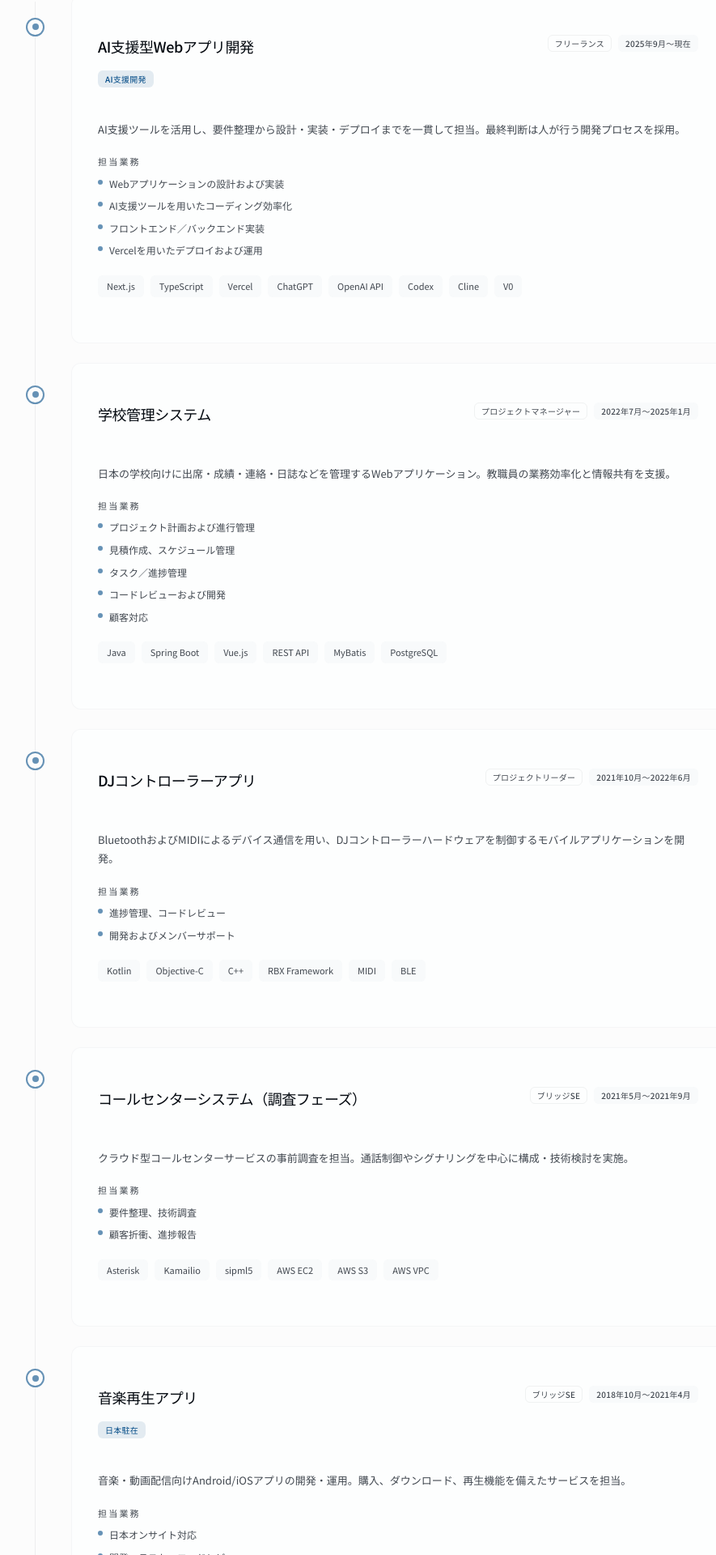
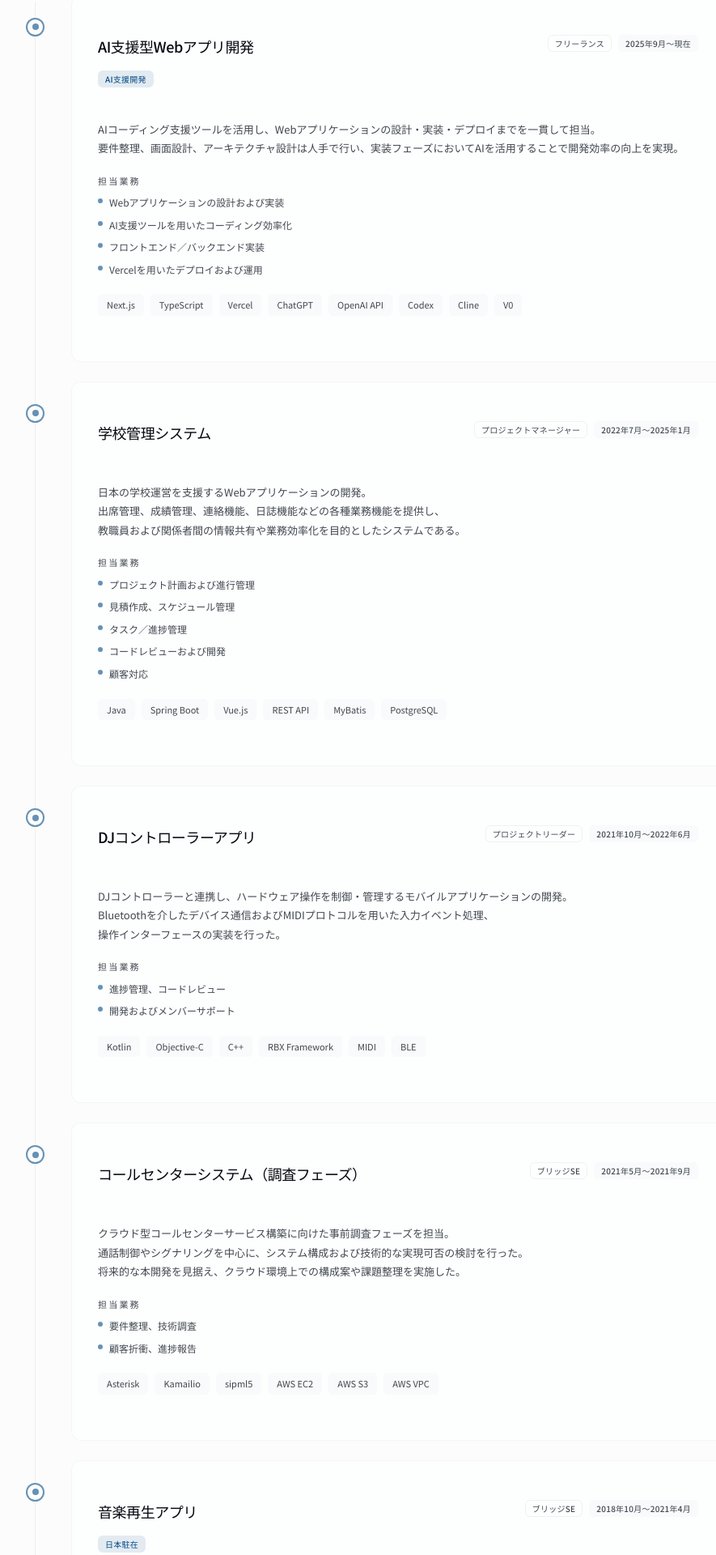
Before and after one commit to hung-fq/hung-portfolio, a Next.js app: page /experience in a window 1280 px wide. Shown: the part 348-2268 px from the top of the page at 81% size, without its empty margins (176-1061 px from the left). Built offline with nearby package versions, Linux system fonts and the light colour scheme.

Commit message:
Update projects content, fix UI, add CV

```diff
--- a/components/experience-timeline.tsx
+++ b/components/experience-timeline.tsx
@@ -166,7 +166,9 @@ export function ExperienceTimeline() {
                 )}
               </CardHeader>
               <CardContent className="space-y-5 px-6 pb-6 md:px-8 md:pb-8">
-                <p className="text-[13px] leading-[1.8] text-muted-foreground">{t(project.descriptionKey)}</p>
+                <p className="text-[13px] leading-[1.8] text-muted-foreground whitespace-pre-line">
+                  {t(project.descriptionKey)}
+                </p>
                 {project.tasksKeys && (
                   <div className="space-y-2">
                     <p className="text-[11px] font-medium tracking-[0.2em] uppercase text-muted-foreground">
--- a/components/hero-section.tsx
+++ b/components/hero-section.tsx
@@ -25,7 +25,7 @@ export function HeroSection() {
           <p className="max-w-lg text-base md:text-lg leading-[1.8] text-muted-foreground opacity-0 animate-fade-up animation-delay-100">
             {t("hero.description")}
           </p>
-          <div className="flex items-center justify-center rounded-2xl border border-border/40 bg-secondary/20 p-3 opacity-0 animate-fade-up animation-delay-150">
+          <div className="flex items-center justify-center rounded-2xl border border-border/40 bg-secondary/20 p-2 opacity-0 animate-fade-up animation-delay-150">
             <img
               src="/CV/Leo%20nui.jpg"
               alt="Leo nui"
--- a/components/profile-section.tsx
+++ b/components/profile-section.tsx
@@ -1,7 +1,7 @@
 "use client"
 
 import { Card, CardContent } from "@/components/ui/card"
-import { User, Calendar, MapPin, Briefcase } from "lucide-react"
+import { User, Calendar, MapPin, Mail, Briefcase } from "lucide-react"
 import { useLanguage } from "@/contexts/language-context"
 
 export function ProfileSection() {
@@ -11,7 +11,7 @@ export function ProfileSection() {
     { icon: User, label: t("profile.nationality"), value: t("profile.nationality.value") },
     { icon: Calendar, label: t("profile.age"), value: "36" },
     { icon: MapPin, label: t("profile.location"), value: t("profile.location.value") },
-    { icon: Briefcase, label: t("profile.portfolio"), value: "hungfq.vercel.app" },
+    { icon: Mail, label: t("profile.email"), value: t("profile.email.value") },
   ]
 
   const experienceItems = [
--- a/contexts/language-context.tsx
+++ b/contexts/language-context.tsx
@@ -30,6 +30,8 @@ const translations: Record<Language, Record<string, string>> = {
     "profile.age": "年齢",
     "profile.location": "所在地",
     "profile.location.value": "ベトナム・ホーチミン市",
+    "profile.email": "メール",
+    "profile.email.value": "hungfq@gmail.com",
     "profile.experience": "経験概要",
     "profile.years.dev": "年 ソフトウェア開発",
     "profile.years.bse": "年 ブリッジSE",
@@ -93,7 +95,7 @@ const translations: Record<Language, Record<string, string>> = {
     "project.freelance.role": "フリーランス",
     "project.freelance.period": "2025年9月〜現在",
     "project.freelance.description":
-      "AI支援ツールを活用し、要件整理から設計・実装・デプロイまでを一貫して担当。最終判断は人が行う開発プロセスを採用。",
+      "AIコーディング支援ツールを活用し、Webアプリケーションの設計・実装・デプロイまでを一貫して担当。\n要件整理、画面設計、アーキテクチャ設計は人手で行い、実装フェーズにおいてAIを活用することで開発効率の向上を実現。",
     "project.freelance.tasks.1": "Webアプリケーションの設計および実装",
     "project.freelance.tasks.2": "AI支援ツールを用いたコーディング効率化",
     "project.freelance.tasks.3": "フロントエンド／バックエンド実装",
@@ -103,7 +105,7 @@ const translations: Record<Language, Record<string, string>> = {
     "project.school.role": "プロジェクトマネージャー",
     "project.school.period": "2022年7月〜2025年1月",
     "project.school.description":
-      "日本の学校向けに出席・成績・連絡・日誌などを管理するWebアプリケーション。教職員の業務効率化と情報共有を支援。",
+      "日本の学校運営を支援するWebアプリケーションの開発。\n出席管理、成績管理、連絡機能、日誌機能などの各種業務機能を提供し、\n教職員および関係者間の情報共有や業務効率化を目的としたシステムである。",
     "project.school.tasks.1": "プロジェクト計画および進行管理",
     "project.school.tasks.2": "見積作成、スケジュール管理",
     "project.school.tasks.3": "タスク／進捗管理",
@@ -114,7 +116,7 @@ const translations: Record<Language, Record<string, string>> = {
     "project.dj.role": "プロジェクトリーダー",
     "project.dj.period": "2021年10月〜2022年6月",
     "project.dj.description":
-      "BluetoothおよびMIDIによるデバイス通信を用い、DJコントローラーハードウェアを制御するモバイルアプリケーションを開発。",
+      "DJコントローラーと連携し、ハードウェア操作を制御・管理するモバイルアプリケーションの開発。\nBluetoothを介したデバイス通信およびMIDIプロトコルを用いた入力イベント処理、\n操作インターフェースの実装を行った。",
     "project.dj.tasks.1": "進捗管理、コードレビュー",
     "project.dj.tasks.2": "開発およびメンバーサポート",
 
@@ -122,7 +124,7 @@ const translations: Record<Language, Record<string, string>> = {
     "project.callcenter.role": "ブリッジSE",
     "project.callcenter.period": "2021年5月〜2021年9月",
     "project.callcenter.description":
-      "クラウド型コールセンターサービスの事前調査を担当。通話制御やシグナリングを中心に構成・技術検討を実施。",
+      "クラウド型コールセンターサービス構築に向けた事前調査フェーズを担当。\n通話制御やシグナリングを中心に、システム構成および技術的な実現可否の検討を行った。\n将来的な本開発を見据え、クラウド環境上での構成案や課題整理を実施した。",
     "project.callcenter.tasks.1": "要件整理、技術調査",
     "project.callcenter.tasks.2": "顧客折衝、進捗報告",
 
@@ -130,7 +132,7 @@ const translations: Record<Language, Record<string, string>> = {
     "project.music.role": "ブリッジSE",
     "project.music.period": "2018年10月〜2021年4月",
     "project.music.description":
-      "音楽・動画配信向けAndroid/iOSアプリの開発・運用。購入、ダウンロード、再生機能を備えたサービスを担当。",
+      "音楽・動画配信を提供するモバイルアプリケーション（Android／iOS）の開発・運用。\nコンテンツの購入、ダウンロード、再生機能を備え、ユーザー向けサービスとして提供されている。\n既存機能の保守・改善および新機能追加を担当した。",
     "project.music.tasks.1": "日本オンサイト対応",
     "project.music.tasks.2": "開発、テスト、コードレビュー",
     "project.music.tasks.3": "顧客対応",
@@ -139,7 +141,7 @@ const translations: Record<Language, Record<string, string>> = {
     "project.container.role": "PL / BSE",
     "project.container.period": "2018年3月〜2018年10月",
     "project.container.description":
-      "RancherとDockerを統合し、プロジェクト・ホスト・スタックなどのリソースを一元管理するWebシステムを構築。",
+      "ユーザーリクエストデータをもとに、Rancherサーバーと連携し、\nプロジェクト、ホスト、スタック、アカウント等のコンテナ関連リソースを\n一元的に作成・管理するWebサービスの構築を行った。",
     "project.container.tasks.1": "タスク・進捗管理",
     "project.container.tasks.2": "調査、テスト、コードレビュー",
     "project.container.tasks.3": "顧客対応",
@@ -148,7 +150,7 @@ const translations: Record<Language, Record<string, string>> = {
     "project.api.role": "ブリッジSE",
     "project.api.period": "2017年4月〜2018年2月",
     "project.api.description":
-      "AWSとNTT ECLを連携し、クラウドリソースを制御・管理するWebサービスを開発。",
+      "ユーザーリクエストデータをもとに、AWS、NTT ECLなどのクラウドサービス提供事業者と連携し、\n各種クラウドリソースを制御・連携するWebサービスの開発を行った。\n外部サービスとのAPI連携を通じて、クラウド環境上でのリソース操作および管理を実現した。",
     "project.api.tasks.1": "タスク・進捗管理",
     "project.api.tasks.2": "開発、テスト、コードレビュー",
     "project.api.tasks.3": "顧客対応",
@@ -157,7 +159,7 @@ const translations: Record<Language, Record<string, string>> = {
     "project.disaster.role": "開発者",
     "project.disaster.period": "2015年4月〜2016年11月",
     "project.disaster.description":
-      "災害時に安否情報の登録・検索を可能にするコミュニティ向けアプリケーションを設計・開発。",
+      "災害（地震、嵐等）発生時にインターネット接続が困難な状況を想定し、人々が政府サーバーに安否情報を登録・検索できる\nコミュニティ向けアプリケーションの開発を行った。\n非常時における安否情報の共有を目的とし、\n社会インフラを補完するシステムとしての役割を担う。",
     "project.disaster.tasks.1": "開発",
     "project.disaster.tasks.2": "テスト",
   },
@@ -180,6 +182,8 @@ const translations: Record<Language, Record<string, string>> = {
     "profile.age": "Age",
     "profile.location": "Location",
     "profile.location.value": "Ho Chi Minh City, Vietnam",
+    "profile.email": "Email",
+    "profile.email.value": "hungfq@gmail.com",
     "profile.experience": "Experience Summary",
     "profile.years.dev": "Years Software Development",
     "profile.years.bse": "Years Bridge SE",
@@ -244,7 +248,7 @@ const translations: Record<Language, Record<string, string>> = {
     "project.freelance.role": "Freelance",
     "project.freelance.period": "Sep 2025 - Present",
     "project.freelance.description":
-      "Delivered end-to-end web apps with AI-assisted coding, while keeping requirements and architecture decisions human-led.",
+      "Led end-to-end web app delivery using AI coding assistance, from design to implementation and deployment.\nHandled requirements, screen design, and architecture manually while improving development efficiency with AI in implementation.",
     "project.freelance.tasks.1": "Designed and implemented web applications",
     "project.freelance.tasks.2": "Improved coding efficiency with AI-assisted tools",
     "project.freelance.tasks.3": "Implemented front-end and back-end features",
@@ -254,7 +258,7 @@ const translations: Record<Language, Record<string, string>> = {
     "project.school.role": "Project Manager",
     "project.school.period": "Jul 2022 - Jan 2025",
     "project.school.description":
-      "Web application for Japanese schools covering attendance, grades, communication, and daily reports for staff efficiency.",
+      "Development of a web application supporting Japanese school operations.\nIt provides attendance, grades, messaging, and daily reports\nto improve collaboration and efficiency among staff and stakeholders.",
     "project.school.tasks.1": "Project planning and execution management",
     "project.school.tasks.2": "Estimation and schedule management",
     "project.school.tasks.3": "Task and progress tracking",
@@ -265,7 +269,7 @@ const translations: Record<Language, Record<string, string>> = {
     "project.dj.role": "Project Leader",
     "project.dj.period": "Oct 2021 - Jun 2022",
     "project.dj.description":
-      "Mobile app that controls DJ hardware via Bluetooth and MIDI, implementing device input handling and control UI.",
+      "Development of a mobile application that works with a DJ controller to manage hardware operations.\nImplemented Bluetooth device communication, MIDI input handling, and control interfaces.",
     "project.dj.tasks.1": "Progress management and code reviews",
     "project.dj.tasks.2": "Development and team support",
 
@@ -273,7 +277,7 @@ const translations: Record<Language, Record<string, string>> = {
     "project.callcenter.role": "Bridge SE",
     "project.callcenter.period": "May 2021 - Sep 2021",
     "project.callcenter.description":
-      "Pre-study for a cloud call center service, evaluating architecture, call control, signaling, and feasibility.",
+      "Handled the pre-research phase for building a cloud call center service.\nFocused on call control and signaling, evaluating system architecture and feasibility,\nand outlining cloud configuration options and risks.",
     "project.callcenter.tasks.1": "Requirement analysis and technical research",
     "project.callcenter.tasks.2": "Client communication and progress reporting",
 
@@ -281,7 +285,7 @@ const translations: Record<Language, Record<string, string>> = {
     "project.music.role": "Bridge SE",
     "project.music.period": "Oct 2018 - Apr 2021",
     "project.music.description":
-      "Android & iOS app for music and video streaming, with purchase, download, playback, and ongoing maintenance.",
+      "Development and operation of a mobile app (Android/iOS) providing music and video streaming.\nSupported purchase, download, and playback features,\nmaintaining and enhancing existing functionality.",
     "project.music.tasks.1": "Onsite support in Japan",
     "project.music.tasks.2": "Development, testing, and code reviews",
     "project.music.tasks.3": "Client support",
@@ -290,7 +294,7 @@ const translations: Record<Language, Record<string, string>> = {
     "project.container.role": "PL / BSE",
     "project.container.period": "Mar 2018 - Oct 2018",
     "project.container.description":
-      "Web system integrating Rancher and Docker to manage projects, hosts, stacks, and container resources.",
+      "Built a web service that integrates with Rancher based on user requests\nto centrally create and manage container resources such as projects, hosts, stacks, and accounts.",
     "project.container.tasks.1": "Task and progress management",
     "project.container.tasks.2": "Research, testing, and code reviews",
     "project.container.tasks.3": "Client support",
@@ -299,6 +303,8 @@ const translations: Record<Language, Record<string, string>> = {
     "project.api.role": "Bridge SE",
     "project.api.period": "Apr 2017 - Feb 2018",
     "project.api.description": "Integration platform connecting AWS and NTT ECL services for enterprise clients.",
+    "project.api.description":
+      "Developed a web service that integrates with cloud providers such as AWS and NTT ECL based on user request data\n to control and link various cloud resources.\nAchieved resource operations and management in the cloud through external API integrations.",
     "project.api.tasks.1": "Task and progress management",
     "project.api.tasks.2": "Development, testing, and code reviews",
     "project.api.tasks.3": "Client support",
@@ -307,7 +313,7 @@ const translations: Record<Language, Record<string, string>> = {
     "project.disaster.role": "Developer",
     "project.disaster.period": "Apr 2015 - Nov 2016",
     "project.disaster.description":
-      "Community app enabling people to register and search safety information during disasters when connectivity is limited.",
+      "Developed a community application that lets people register and search safety information on government servers\nwhen internet access is limited during disasters (earthquakes, storms, etc.).\nIt supports emergency information sharing and complements social infrastructure.",
     "project.disaster.tasks.1": "Development",
     "project.disaster.tasks.2": "Testing",
   },
```
Also changed, not shown: 1 other file (tests, documents, lock files or other folders).
